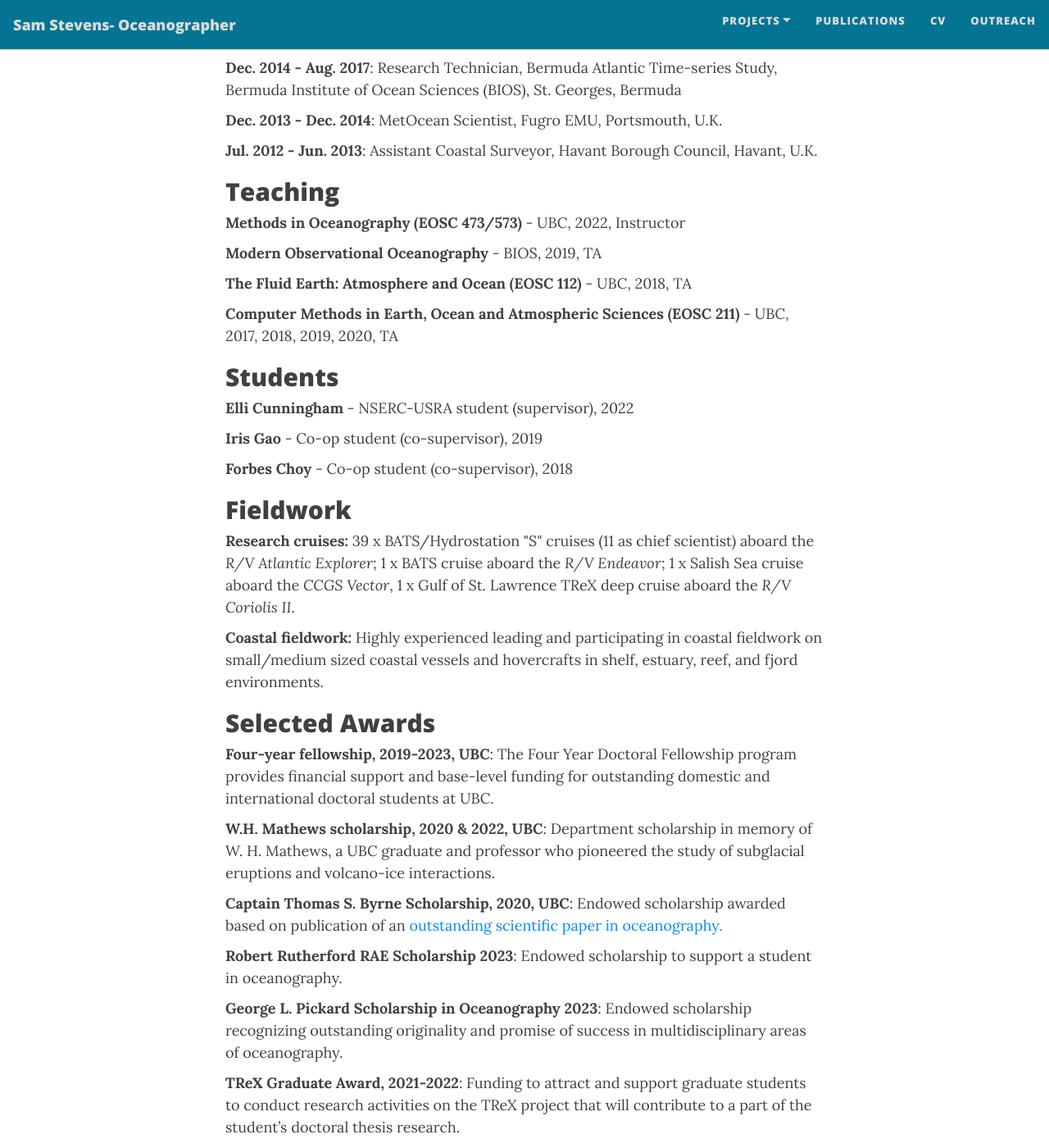
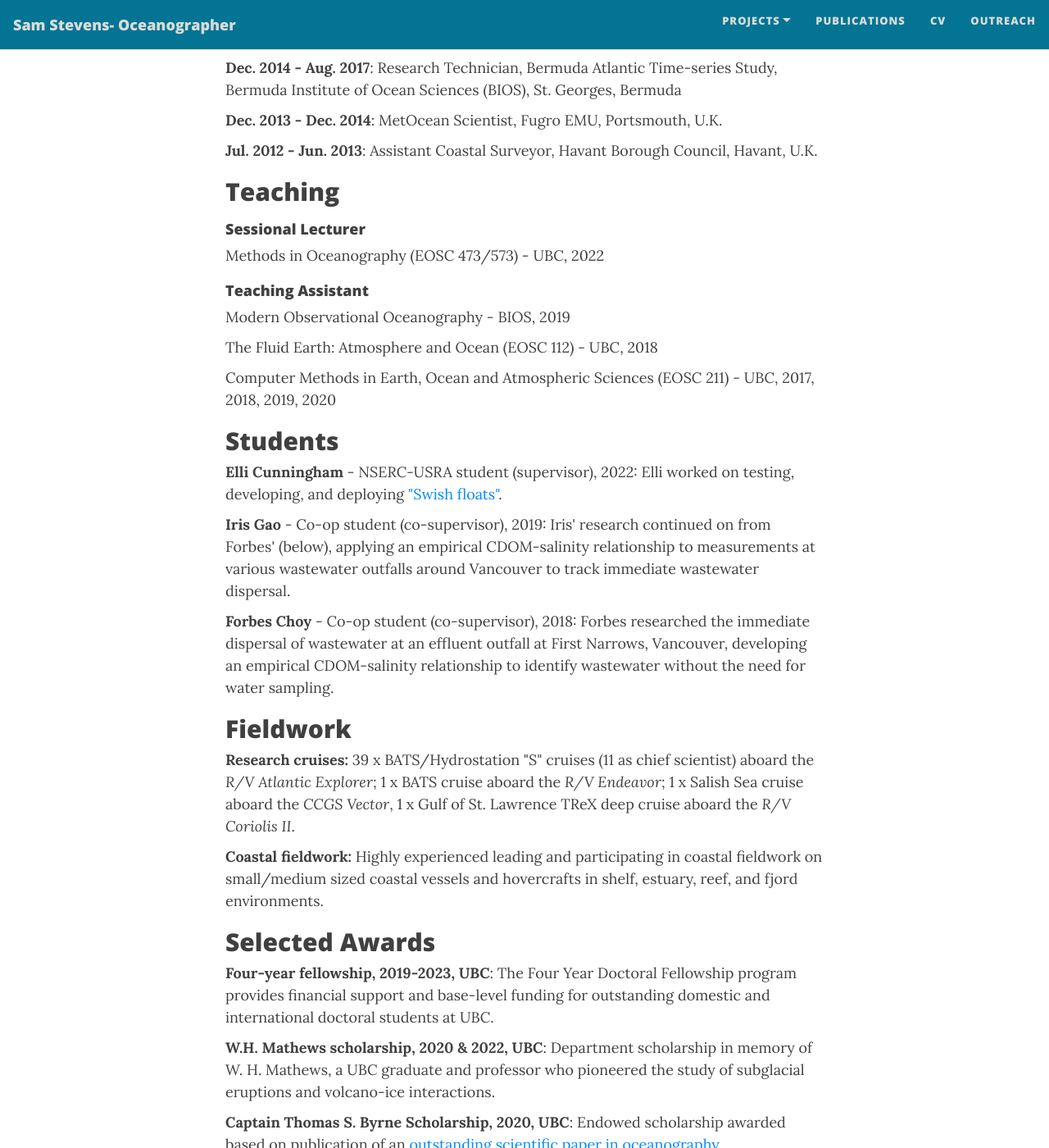
Before and after one commit to sws-ocean/sws-ocean.github.io, a Jekyll site: the page built from docs/cv.md, in a window 1280 px wide and 1400 px high, scrolled down 518 px. Shown: the whole window at 82% size. Built offline with Jekyll 4.4.1, drawn with Linux system fonts in a browser that asks for light colours; nearby versions of some CDN libraries.

Commit message:
CV changes

```diff
--- a/docs/cv.md
+++ b/docs/cv.md
@@ -59,11 +59,15 @@ description: Sam Stevens Oceanographer- this page outlines my curriculum vitae
 
 <section>
   <h2>Teaching</h2>
+  <h4>Sessional Lecturer</h4>
   <ul>
-    <li><strong>Methods in Oceanography (EOSC 473/573)</strong> - UBC, 2022, Instructor</li>
-    <li><strong>Modern Observational Oceanography</strong> - BIOS, 2019, TA</li>
-    <li><strong>The Fluid Earth: Atmosphere and Ocean (EOSC 112)</strong> - UBC, 2018, TA</li>
-    <li><strong>Computer Methods in Earth, Ocean and Atmospheric Sciences (EOSC 211)</strong> - UBC, 2017, 2018, 2019, 2020, TA</li>
+    <li>Methods in Oceanography (EOSC 473/573) - UBC, 2022</li>
+  </ul>
+  <h4>Teaching Assistant</h4>
+  <ul>
+    <li>Modern Observational Oceanography - BIOS, 2019</li>
+    <li>The Fluid Earth: Atmosphere and Ocean (EOSC 112) - UBC, 2018</li>
+    <li>Computer Methods in Earth, Ocean and Atmospheric Sciences (EOSC 211) - UBC, 2017, 2018, 2019, 2020</li>
   </ul>
 </section>
 
@@ -71,9 +75,9 @@ description: Sam Stevens Oceanographer- this page outlines my curriculum vitae
 <section>
   <h2>Students</h2>
   <ul>
-    <li><strong>Elli Cunningham</strong> - NSERC-USRA student (supervisor), 2022</li>
-    <li><strong>Iris Gao</strong> - Co-op student (co-supervisor), 2019</li>
-    <li><strong>Forbes Choy</strong> - Co-op student (co-supervisor), 2018</li>
+    <li><strong>Elli Cunningham</strong> - NSERC-USRA student (supervisor), 2022: Elli worked on testing, developing, and deploying <a href="swish">"Swish floats"</a>. </li>
+    <li><strong>Iris Gao</strong> - Co-op student (co-supervisor), 2019: Iris' research continued on from Forbes' (below), applying an empirical CDOM-salinity relationship to measurements at various wastewater outfalls around Vancouver to track immediate wastewater dispersal. </li>
+    <li><strong>Forbes Choy</strong> - Co-op student (co-supervisor), 2018: Forbes researched the immediate dispersal of wastewater at an effluent outfall at First Narrows, Vancouver, developing an empirical CDOM-salinity relationship to identify wastewater without the need for water sampling. </li>
   </ul>
 </section>
 
```
Also changed, not shown: 2 other files.
